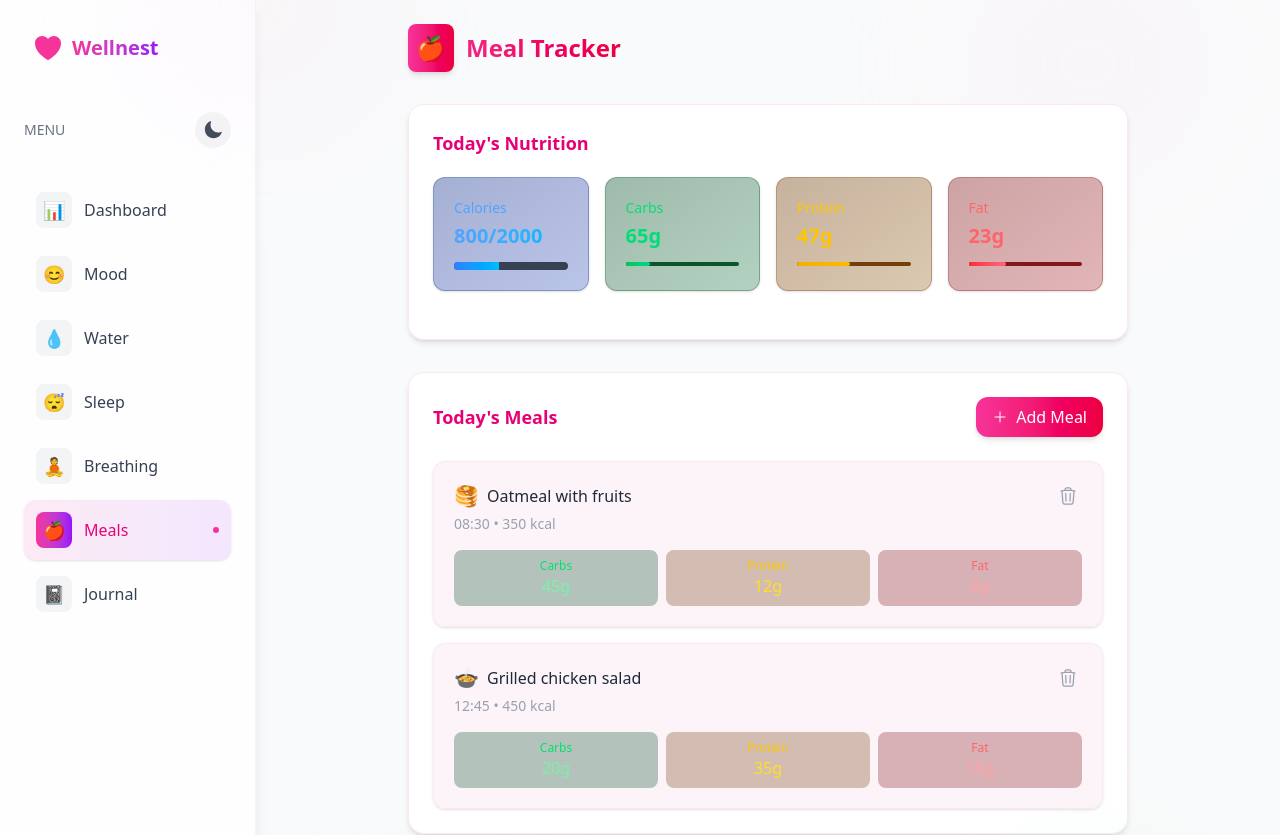
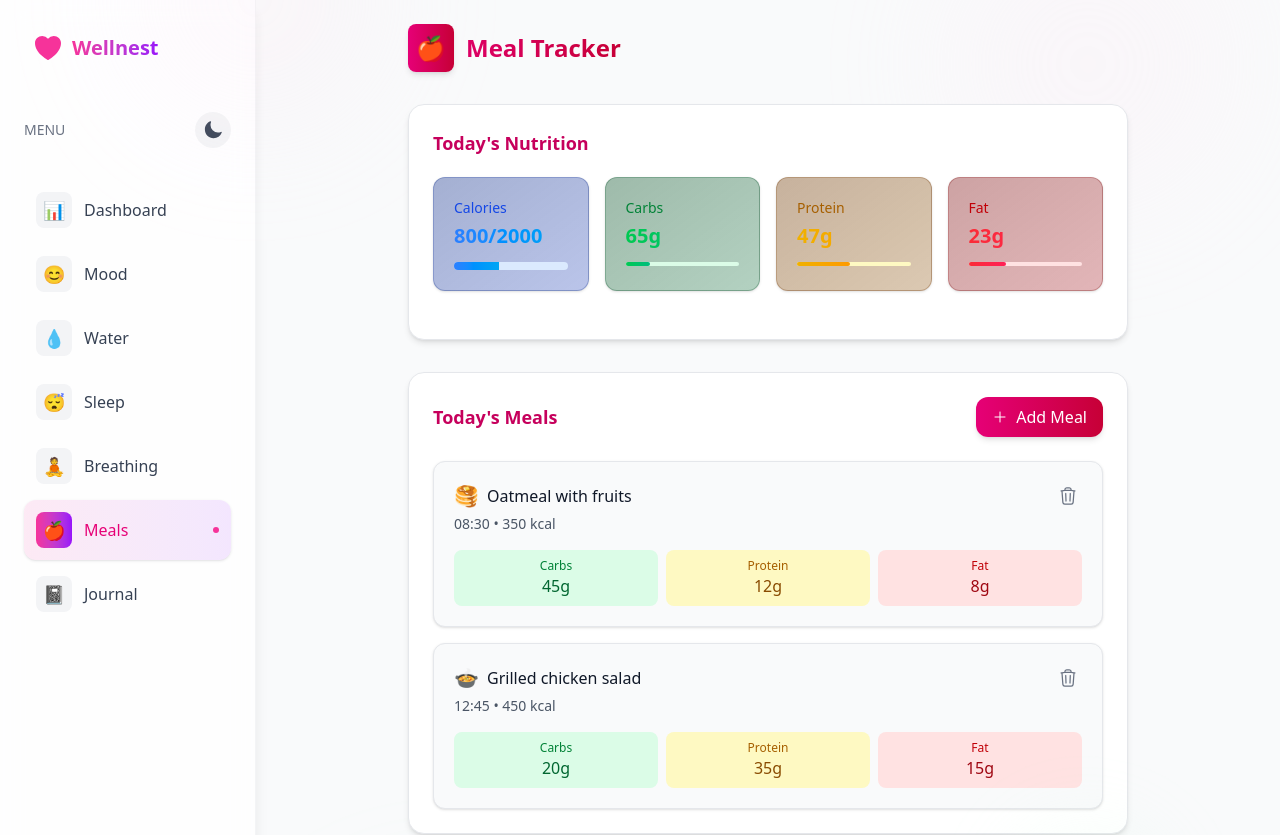
Before and after one commit to deepankar-sah/Wellnest, a React (Vite) app: page /dashboard/meals in a window 1280 px wide. Shown: the top 835 px of the page. Built offline with nearby package versions, Linux system fonts and the light colour scheme.

Commit message:
some bugs fixed

```diff
--- a/src/features/MealTracker/MealTracker.jsx
+++ b/src/features/MealTracker/MealTracker.jsx
@@ -1,4 +1,4 @@
-// src/features/MealTracker/MealTracker.jsx
+
 import { useState } from 'react';
 import { PlusIcon, TrashIcon } from '@heroicons/react/24/outline';
 import { motion, AnimatePresence } from 'framer-motion';
@@ -93,11 +93,11 @@ const MealTracker = () => {
   };
 
   // Theme-based classes
-  const cardBg = isDarkMode ? 'bg-gray-900/80 border-gray-800 text-white' : 'bg-white/90 border border-pink-100 text-gray-800 shadow-md';
-  const cardInnerBg = isDarkMode ? 'bg-gray-800/80 border-gray-800 text-white' : 'bg-pink-50/80 border border-pink-100 text-gray-800';
-  const sectionTitle = isDarkMode ? 'text-pink-300' : 'text-pink-600';
-  const inputBg = isDarkMode ? 'bg-gray-900 border-gray-700 text-white placeholder-gray-400' : 'bg-white/90 border-pink-100 text-gray-800 placeholder-gray-400';
-  const inputFocus = isDarkMode ? 'focus:ring-pink-400 focus:border-pink-400' : 'focus:ring-pink-300 focus:border-pink-300';
+  const cardBg = isDarkMode ? 'bg-gray-900/80 border-gray-800 text-white' : 'bg-white border border-gray-200 text-gray-900 shadow-md';
+  const cardInnerBg = isDarkMode ? 'bg-gray-800/80 border-gray-800 text-white' : 'bg-gray-50 border border-gray-200 text-gray-900';
+  const sectionTitle = isDarkMode ? 'text-pink-300' : 'text-pink-700';
+  const inputBg = isDarkMode ? 'bg-gray-900 border-gray-700 text-white placeholder-gray-400' : 'bg-white border-gray-300 text-gray-900 placeholder-gray-500';
+  const inputFocus = isDarkMode ? 'focus:ring-pink-400 focus:border-pink-400' : 'focus:ring-pink-500 focus:border-pink-500';
   const labelText = isDarkMode ? 'text-gray-300' : 'text-gray-700';
   const borderColor = isDarkMode ? 'border-gray-700' : 'border-gray-300';
 
@@ -115,11 +115,11 @@ const MealTracker = () => {
       {/* Top Bar */}
       <div className="flex items-center justify-between mb-8 relative z-10">
         <motion.h1
-          className="text-2xl font-bold flex items-center gap-3 bg-gradient-to-r from-pink-500 to-rose-600 bg-clip-text text-transparent"
+          className="text-2xl font-bold flex items-center gap-3 bg-gradient-to-r from-pink-600 to-rose-700 bg-clip-text text-transparent"
           variants={itemVariants}
         >
           <motion.div
-            className="p-2 bg-gradient-to-r from-pink-500 to-rose-600 rounded-lg shadow-md text-white"
+            className="p-2 bg-gradient-to-r from-pink-600 to-rose-700 rounded-lg shadow-md text-white"
             whileHover={{ scale: 1.05, rotate: 5 }}
             whileTap={{ scale: 0.95 }}
           >
@@ -137,17 +137,17 @@ const MealTracker = () => {
         <h2 className={`text-lg font-semibold mb-5 ${sectionTitle}`}>Today's Nutrition</h2>
         <div className="grid grid-cols-1 md:grid-cols-4 gap-4 mb-6">
           <motion.div
-            className={`bg-gradient-to-br from-blue-900/40 to-blue-800/30 p-5 rounded-xl border border-blue-900/30 shadow-sm ${isDarkMode ? 'text-blue-200' : ''}`}
+            className={`bg-gradient-to-br from-blue-900/40 to-blue-800/30 p-5 rounded-xl border border-blue-900/30 shadow-sm ${isDarkMode ? 'text-blue-200' : 'text-blue-900'}`}
             whileHover={{ y: -5, scale: 1.02 }}
             transition={{ type: "spring", stiffness: 300 }}
           >
-            <h3 className="text-sm font-medium text-blue-400 mb-1">Calories</h3>
-            <p className="text-xl font-bold bg-gradient-to-r from-blue-400 to-sky-400 bg-clip-text text-transparent">
+            <h3 className={`text-sm font-medium ${isDarkMode ? 'text-blue-400' : 'text-blue-700'} mb-1`}>Calories</h3>
+            <p className="text-xl font-bold bg-gradient-to-r from-blue-500 to-sky-500 bg-clip-text text-transparent">
               {totalCalories}/{dailyGoal}
             </p>
-            <div className="h-2 bg-gray-700 rounded-full mt-3 overflow-hidden">
+            <div className={`h-2 ${isDarkMode ? 'bg-gray-700' : 'bg-blue-100'} rounded-full mt-3 overflow-hidden`}>
               <motion.div
-                className="h-full bg-gradient-to-r from-blue-500 to-sky-400"
+                className="h-full bg-gradient-to-r from-blue-500 to-sky-500"
                 initial={{ width: 0 }}
                 animate={{ width: `${Math.min(100, (totalCalories / dailyGoal) * 100)}%` }}
                 transition={{ duration: 1, delay: 0.2 }}
@@ -155,17 +155,17 @@ const MealTracker = () => {
             </div>
           </motion.div>
           <motion.div
-            className={`bg-gradient-to-br from-green-900/40 to-green-800/30 p-5 rounded-xl border border-green-900/30 shadow-sm ${isDarkMode ? 'text-green-200' : ''}`}
+            className={`bg-gradient-to-br from-green-900/40 to-green-800/30 p-5 rounded-xl border border-green-900/30 shadow-sm ${isDarkMode ? 'text-green-200' : 'text-green-900'}`}
             whileHover={{ y: -5, scale: 1.02 }}
             transition={{ type: "spring", stiffness: 300 }}
           >
-            <h3 className="text-sm font-medium text-green-400 mb-1">Carbs</h3>
-            <p className="text-xl font-bold bg-gradient-to-r from-green-400 to-emerald-400 bg-clip-text text-transparent">
+            <h3 className={`text-sm font-medium ${isDarkMode ? 'text-green-400' : 'text-green-700'} mb-1`}>Carbs</h3>
+            <p className="text-xl font-bold bg-gradient-to-r from-green-500 to-emerald-500 bg-clip-text text-transparent">
               {totalCarbs}g
             </p>
-            <div className="mt-3 w-full h-1 bg-green-900 rounded-full">
+            <div className={`mt-3 w-full h-1 ${isDarkMode ? 'bg-green-900' : 'bg-green-100'} rounded-full`}>
               <motion.div
-                className="h-full bg-gradient-to-r from-green-500 to-emerald-400 rounded-full"
+                className="h-full bg-gradient-to-r from-green-500 to-emerald-500 rounded-full"
                 initial={{ width: 0 }}
                 animate={{ width: `${Math.min(100, (totalCarbs / 300) * 100)}%` }}
                 transition={{ duration: 1, delay: 0.3 }}
@@ -173,17 +173,17 @@ const MealTracker = () => {
             </div>
           </motion.div>
           <motion.div
-            className={`bg-gradient-to-br from-yellow-900/40 to-yellow-800/30 p-5 rounded-xl border border-yellow-900/30 shadow-sm ${isDarkMode ? 'text-yellow-200' : ''}`}
+            className={`bg-gradient-to-br from-yellow-900/40 to-yellow-800/30 p-5 rounded-xl border border-yellow-900/30 shadow-sm ${isDarkMode ? 'text-yellow-200' : 'text-yellow-900'}`}
             whileHover={{ y: -5, scale: 1.02 }}
             transition={{ type: "spring", stiffness: 300 }}
           >
-            <h3 className="text-sm font-medium text-yellow-400 mb-1">Protein</h3>
-            <p className="text-xl font-bold bg-gradient-to-r from-yellow-400 to-amber-400 bg-clip-text text-transparent">
+            <h3 className={`text-sm font-medium ${isDarkMode ? 'text-yellow-400' : 'text-yellow-700'} mb-1`}>Protein</h3>
+            <p className="text-xl font-bold bg-gradient-to-r from-yellow-500 to-amber-500 bg-clip-text text-transparent">
               {totalProtein}g
             </p>
-            <div className="mt-3 w-full h-1 bg-yellow-900 rounded-full">
+            <div className={`mt-3 w-full h-1 ${isDarkMode ? 'bg-yellow-900' : 'bg-yellow-100'} rounded-full`}>
               <motion.div
-                className="h-full bg-gradient-to-r from-yellow-500 to-amber-400 rounded-full"
+                className="h-full bg-gradient-to-r from-yellow-500 to-amber-500 rounded-full"
                 initial={{ width: 0 }}
                 animate={{ width: `${Math.min(100, (totalProtein / 100) * 100)}%` }}
                 transition={{ duration: 1, delay: 0.4 }}
@@ -191,17 +191,17 @@ const MealTracker = () => {
             </div>
           </motion.div>
           <motion.div
-            className={`bg-gradient-to-br from-red-900/40 to-red-800/30 p-5 rounded-xl border border-red-900/30 shadow-sm ${isDarkMode ? 'text-red-200' : ''}`}
+            className={`bg-gradient-to-br from-red-900/40 to-red-800/30 p-5 rounded-xl border border-red-900/30 shadow-sm ${isDarkMode ? 'text-red-200' : 'text-red-900'}`}
             whileHover={{ y: -5, scale: 1.02 }}
             transition={{ type: "spring", stiffness: 300 }}
           >
-            <h3 className="text-sm font-medium text-red-400 mb-1">Fat</h3>
-            <p className="text-xl font-bold bg-gradient-to-r from-red-400 to-rose-400 bg-clip-text text-transparent">
+            <h3 className={`text-sm font-medium ${isDarkMode ? 'text-red-400' : 'text-red-700'} mb-1`}>Fat</h3>
+            <p className="text-xl font-bold bg-gradient-to-r from-red-500 to-rose-500 bg-clip-text text-transparent">
               {totalFat}g
             </p>
-            <div className="mt-3 w-full h-1 bg-red-900 rounded-full">
+            <div className={`mt-3 w-full h-1 ${isDarkMode ? 'bg-red-900' : 'bg-red-100'} rounded-full`}>
               <motion.div
-                className="h-full bg-gradient-to-r from-red-500 to-rose-400 rounded-full"
+                className="h-full bg-gradient-to-r from-red-500 to-rose-500 rounded-full"
                 initial={{ width: 0 }}
                 animate={{ width: `${Math.min(100, (totalFat / 70) * 100)}%` }}
                 transition={{ duration: 1, delay: 0.5 }}
@@ -220,7 +220,7 @@ const MealTracker = () => {
           <h2 className={`text-lg font-semibold ${sectionTitle}`}>Today's Meals</h2>
           <motion.button
             onClick={() => setIsAdding(true)}
-            className="flex items-center gap-2 px-4 py-2 bg-gradient-to-r from-pink-500 to-rose-600 text-white rounded-xl shadow-md hover:shadow-lg hover:shadow-pink-300/50 transition-all"
+            className="flex items-center gap-2 px-4 py-2 bg-gradient-to-r from-pink-600 to-rose-700 text-white rounded-xl shadow-md hover:shadow-lg hover:shadow-pink-300/50 transition-all"
             whileHover={{ scale: 1.05 }}
             whileTap={{ scale: 0.95 }}
           >
@@ -232,7 +232,7 @@ const MealTracker = () => {
         <AnimatePresence>
           {isAdding && (
             <motion.div
-              className={`bg-gradient-to-br from-gray-900/80 to-pink-900/40 p-5 rounded-xl mb-6 border border-pink-900/40 shadow-sm ${isDarkMode ? 'text-white' : 'text-gray-900'}`}
+              className={`${isDarkMode ? 'bg-gray-800/90 border-gray-700' : 'bg-white border-gray-200'} p-5 rounded-xl mb-6 border shadow-sm`}
               initial={{ opacity: 0, y: -20 }}
               animate={{ opacity: 1, y: 0 }}
               exit={{ opacity: 0, y: -20 }}
@@ -245,7 +245,7 @@ const MealTracker = () => {
                   <select
                     value={newMeal.type}
                     onChange={(e) => setNewMeal({...newMeal, type: e.target.value})}
-                    className={`w-full p-2.5 rounded-xl outline-none transition-all ${inputBg} ${inputFocus}`}
+                    className={`w-full p-2.5 rounded-xl outline-none transition-all ${inputBg} ${inputFocus} border`}
                   >
                     {mealTypes.map(type => (
                       <option key={type.value} value={type.value}>
@@ -260,7 +260,7 @@ const MealTracker = () => {
                     type="time"
                     value={newMeal.time}
                     onChange={(e) => setNewMeal({...newMeal, time: e.target.value})}
-                    className={`w-full p-2.5 rounded-xl outline-none transition-all ${inputBg} ${inputFocus}`}
+                    className={`w-full p-2.5 rounded-xl outline-none transition-all ${inputBg} ${inputFocus} border`}
                   />
                 </div>
                 <div>
@@ -270,7 +270,7 @@ const MealTracker = () => {
                     value={newMeal.name}
                     onChange={(e) => setNewMeal({...newMeal, name: e.target.value})}
                     placeholder="e.g. Chicken Salad"
-                    className={`w-full p-2.5 rounded-xl outline-none transition-all ${inputBg} ${inputFocus}`}
+                    className={`w-full p-2.5 rounded-xl outline-none transition-all ${inputBg} ${inputFocus} border`}
                   />
                 </div>
                 <div>
@@ -280,7 +280,7 @@ const MealTracker = () => {
                     value={newMeal.calories}
                     onChange={(e) => setNewMeal({...newMeal, calories: e.target.value})}
                     placeholder="kcal"
-                    className={`w-full p-2.5 rounded-xl outline-none transition-all ${inputBg} ${inputFocus}`}
+                    className={`w-full p-2.5 rounded-xl outline-none transition-all ${inputBg} ${inputFocus} border`}
                   />
                 </div>
                 <div>
@@ -289,7 +289,7 @@ const MealTracker = () => {
                     type="number"
                     value={newMeal.carbs}
                     onChange={(e) => setNewMeal({...newMeal, carbs: e.target.value})}
-                    className={`w-full p-2.5 rounded-xl outline-none transition-all ${inputBg} ${inputFocus}`}
+                    className={`w-full p-2.5 rounded-xl outline-none transition-all ${inputBg} ${inputFocus} border`}
                   />
                 </div>
                 <div>
@@ -298,7 +298,7 @@ const MealTracker = () => {
                     type="number"
                     value={newMeal.protein}
                     onChange={(e) => setNewMeal({...newMeal, protein: e.target.value})}
-                    className={`w-full p-2.5 rounded-xl outline-none transition-all ${inputBg} ${inputFocus}`}
+                    className={`w-full p-2.5 rounded-xl outline-none transition-all ${inputBg} ${inputFocus} border`}
                   />
                 </div>
                 <div>
@@ -307,14 +307,14 @@ const MealTracker = () => {
                     type="number"
                     value={newMeal.fat}
                     onChange={(e) => setNewMeal({...newMeal, fat: e.target.value})}
-                    className={`w-full p-2.5 rounded-xl outline-none transition-all ${inputBg} ${inputFocus}`}
+                    className={`w-full p-2.5 rounded-xl outline-none transition-all ${inputBg} ${inputFocus} border`}
                   />
                 </div>
               </div>
               <div className="flex justify-end gap-3">
                 <motion.button
                   onClick={() => setIsAdding(false)}
-                  className={`px-4 py-2.5 rounded-xl hover:bg-gray-800/40 transition-all ${isDarkMode ? 'bg-gray-900 border border-gray-700 text-white' : 'border border-gray-300 bg-white text-gray-900'}`}
+                  className={`px-4 py-2.5 rounded-xl hover:bg-gray-800/40 transition-all ${isDarkMode ? 'bg-gray-700 border border-gray-600 text-white' : 'border border-gray-300 bg-white text-gray-900 hover:bg-gray-100'}`}
                   whileHover={{ scale: 1.03 }}
                   whileTap={{ scale: 0.97 }}
                 >
@@ -322,7 +322,7 @@ const MealTracker = () => {
                 </motion.button>
                 <motion.button
                   onClick={handleAddMeal}
-                  className="px-4 py-2.5 bg-gradient-to-r from-pink-500 to-rose-600 text-white rounded-xl shadow-md hover:shadow-lg hover:shadow-pink-300/50 transition-all"
+                  className="px-4 py-2.5 bg-gradient-to-r from-pink-600 to-rose-700 text-white rounded-xl shadow-md hover:shadow-lg hover:shadow-pink-300/50 transition-all"
                   whileHover={{ scale: 1.03 }}
                   whileTap={{ scale: 0.97 }}
                 >
@@ -337,7 +337,7 @@ const MealTracker = () => {
           <AnimatePresence>
             {meals.length === 0 ? (
               <motion.p
-                className="text-center py-8 text-gray-500"
+                className={`text-center py-8 ${isDarkMode ? 'text-gray-400' : 'text-gray-500'}`}
                 initial={{ opacity: 0 }}
                 animate={{ opacity: 1 }}
                 transition={{ delay: 0.3 }}
@@ -365,11 +365,11 @@ const MealTracker = () => {
                             <span className="text-xl">{mealType?.emoji}</span>
                             <h3 className="font-medium">{meal.name}</h3>
                           </div>
-                          <p className="text-sm text-gray-400">{meal.time} • {meal.calories} kcal</p>
+                          <p className={`text-sm ${isDarkMode ? 'text-gray-400' : 'text-gray-600'}`}>{meal.time} • {meal.calories} kcal</p>
                         </div>
                         <motion.button
                           onClick={() => handleDeleteMeal(meal.id)}
-                          className="text-gray-400 hover:text-red-500 transition p-1 rounded-full hover:bg-red-50 dark:hover:bg-red-900/30"
+                          className={`${isDarkMode ? 'text-gray-400 hover:text-red-400 hover:bg-red-900/30' : 'text-gray-500 hover:text-red-600 hover:bg-red-100'} transition p-1 rounded-full`}
                           whileHover={{ scale: 1.1, rotate: 10 }}
                           whileTap={{ scale: 0.9 }}
                         >
@@ -378,25 +378,25 @@ const MealTracker = () => {
                       </div>
                       <div className="grid grid-cols-3 gap-2 mt-4">
                         <motion.div
-                          className="bg-green-900/30 p-2 rounded-lg text-center"
+                          className={`${isDarkMode ? 'bg-green-900/30 text-green-300' : 'bg-green-100 text-green-800'} p-2 rounded-lg text-center`}
                           whileHover={{ y: -2 }}
                         >
-                          <p className="text-xs text-green-400">Carbs</p>
-                          <p className="font-medium text-green-300">{meal.carbs}g</p>
+                          <p className={`text-xs ${isDarkMode ? 'text-green-400' : 'text-green-700'}`}>Carbs</p>
+                          <p className="font-medium">{meal.carbs}g</p>
                         </motion.div>
                         <motion.div
-                          className="bg-yellow-900/30 p-2 rounded-lg text-center"
+                          className={`${isDarkMode ? 'bg-yellow-900/30 text-yellow-300' : 'bg-yellow-100 text-yellow-800'} p-2 rounded-lg text-center`}
                           whileHover={{ y: -2 }}
                         >
-                          <p className="text-xs text-yellow-400">Protein</p>
-                          <p className="font-medium text-yellow-300">{meal.protein}g</p>
+                          <p className={`text-xs ${isDarkMode ? 'text-yellow-400' : 'text-yellow-700'}`}>Protein</p>
+                          <p className="font-medium">{meal.protein}g</p>
                         </motion.div>
                         <motion.div
-                          className="bg-red-900/30 p-2 rounded-lg text-center"
+                          className={`${isDarkMode ? 'bg-red-900/30 text-red-300' : 'bg-red-100 text-red-800'} p-2 rounded-lg text-center`}
                           whileHover={{ y: -2 }}
                         >
-                          <p className="text-xs text-red-400">Fat</p>
-                          <p className="font-medium text-red-300">{meal.fat}g</p>
+                          <p className={`text-xs ${isDarkMode ? 'text-red-400' : 'text-red-700'}`}>Fat</p>
+                          <p className="font-medium">{meal.fat}g</p>
                         </motion.div>
                       </div>
                     </motion.div>
@@ -425,7 +425,7 @@ const MealTracker = () => {
             variants={itemVariants}
             whileHover={{ x: 5 }}
           >
-            <span className="text-green-500 font-bold">✓</span>
+            <span className={`${isDarkMode ? 'text-green-400' : 'text-green-600'} font-bold`}>✓</span>
             <span>Include a variety of colorful fruits and vegetables</span>
           </motion.li>
           <motion.li
@@ -433,7 +433,7 @@ const MealTracker = () => {
             variants={itemVariants}
             whileHover={{ x: 5 }}
           >
-            <span className="text-green-500 font-bold">✓</span>
+            <span className={`${isDarkMode ? 'text-green-400' : 'text-green-600'} font-bold`}>✓</span>
             <span>Choose whole grains over refined grains</span>
           </motion.li>
           <motion.li
@@ -441,7 +441,7 @@ const MealTracker = () => {
             variants={itemVariants}
             whileHover={{ x: 5 }}
           >
-            <span className="text-green-500 font-bold">✓</span>
+            <span className={`${isDarkMode ? 'text-green-400' : 'text-green-600'} font-bold`}>✓</span>
             <span>Limit added sugars and saturated fats</span>
           </motion.li>
           <motion.li
@@ -449,7 +449,7 @@ const MealTracker = () => {
             variants={itemVariants}
             whileHover={{ x: 5 }}
           >
-            <span className="text-green-500 font-bold">✓</span>
+            <span className={`${isDarkMode ? 'text-green-400' : 'text-green-600'} font-bold`}>✓</span>
             <span>Stay hydrated throughout the day</span>
           </motion.li>
         </ul>
--- a/src/features/WaterTracker/WaterTracker.jsx
+++ b/src/features/WaterTracker/WaterTracker.jsx
@@ -13,7 +13,7 @@ const WaterDropIcon = ({ isDarkMode }) => (
 
 export default function WaterTracker() {
   const { isDarkMode } = useTheme();
-  const [dailyGoal] = useState(8); // 8 glasses (64oz)
+  const [dailyGoal] = useState(8); // Daily goal for water intake
   const [currentIntake, setCurrentIntake] = useState(3);
   const [weeklyData, setWeeklyData] = useState({
     '2023-06-04': 5,
--- a/src/layouts/DashboardLayout.jsx
+++ b/src/layouts/DashboardLayout.jsx
@@ -47,8 +47,8 @@ export default function DashboardLayout() {
   };
 
   return (
-    <div className={`flex min-h-screen ${isDarkMode ? 'bg-gray-900 text-white' : 'bg-gray-50 text-gray-900'} transition-colors duration-300`}>
-      {/* Sidebar - Enhanced with glass morphism and dark mode support */}
+    <div className={`flex h-full ${isDarkMode ? 'bg-gray-900 text-white' : 'bg-gray-50 text-gray-900'} transition-colors duration-300`}>
+      {/* Sidebar */}
       <motion.aside
         className={`w-64 ${isDarkMode
           ? 'bg-gray-800/80 text-white border-r border-gray-700'
```
Also changed, not shown: src/features/SleepTracker/SleepTracker.jsx (+14 -1 lines).
